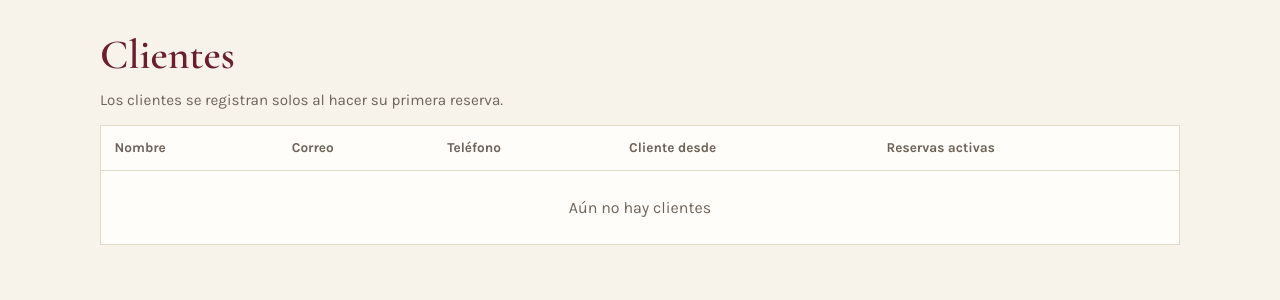
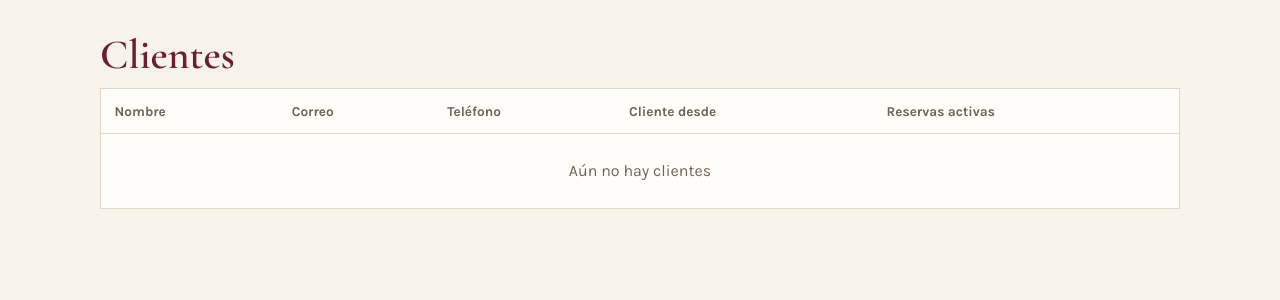
Before and after one commit to Stefany224/restaurante-reservas, a Spring Boot app: page /admin/clientes in a window 1280 px wide. Shown: the part 52-352 px from the top of the page. Run offline with Spring Boot 4, Linux system fonts and the light colour scheme; the visitor is signed in with stand-in values (Sample User, id 1); data that the repository does not hold is empty; some of the project's set-up classes (security, data sources, template engines, error pages and the like) are left out, and stand-ins take their place; database files in the repository are not loaded; some libraries are stand-ins or nearby versions.

Commit message:
Correción

```diff
--- a/src/main/resources/templates/admin/clientes.html
+++ b/src/main/resources/templates/admin/clientes.html
@@ -5,7 +5,6 @@
 <header th:replace="~{fragments :: menu}"></header>
 <main>
   <h1>Clientes</h1>
-  <p class="sub">Los clientes se registran solos al hacer su primera reserva.</p>
 
   <!-- Los clientes se crean solos en su primera reserva -->
   <table class="tabla-responsiva">
```
